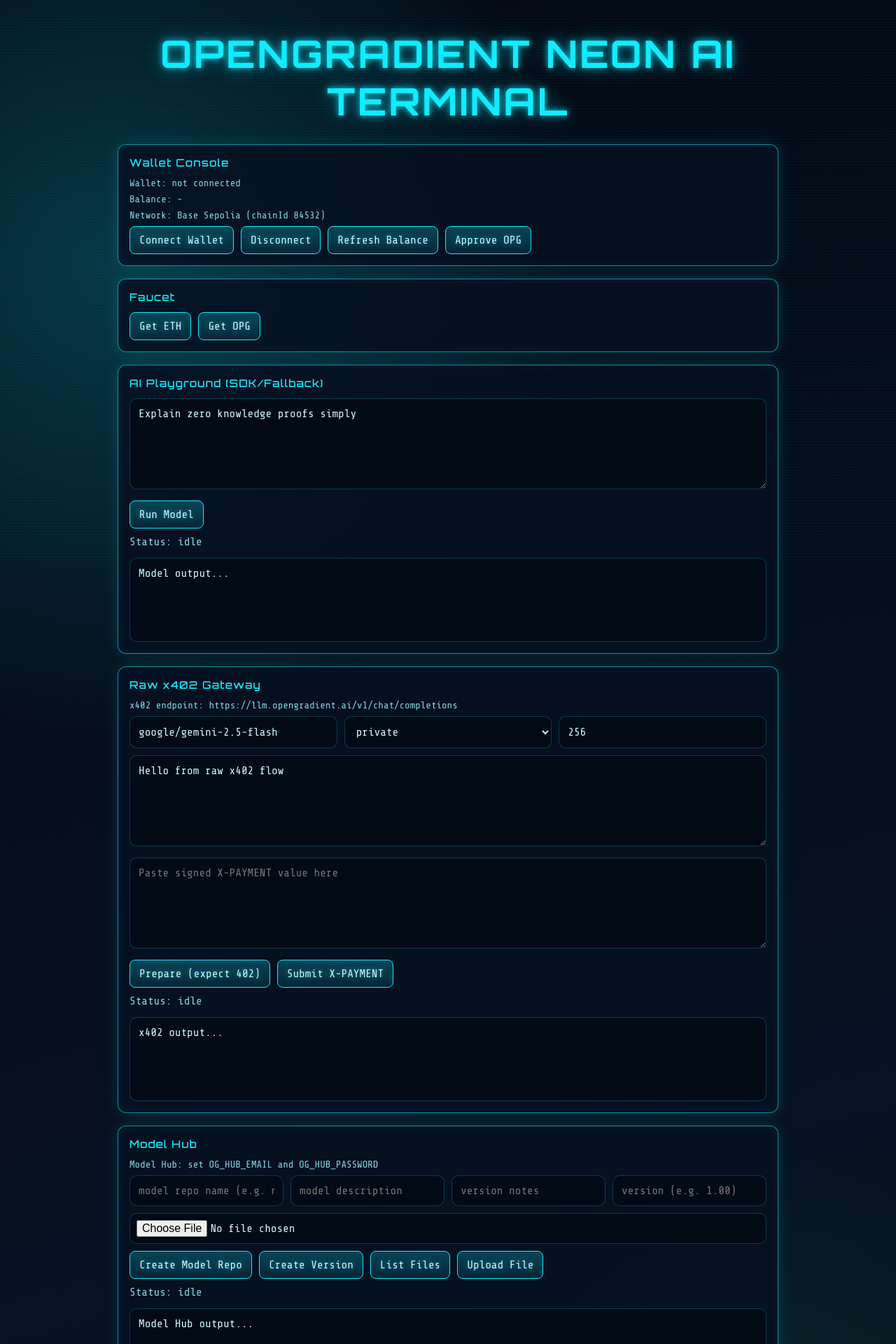
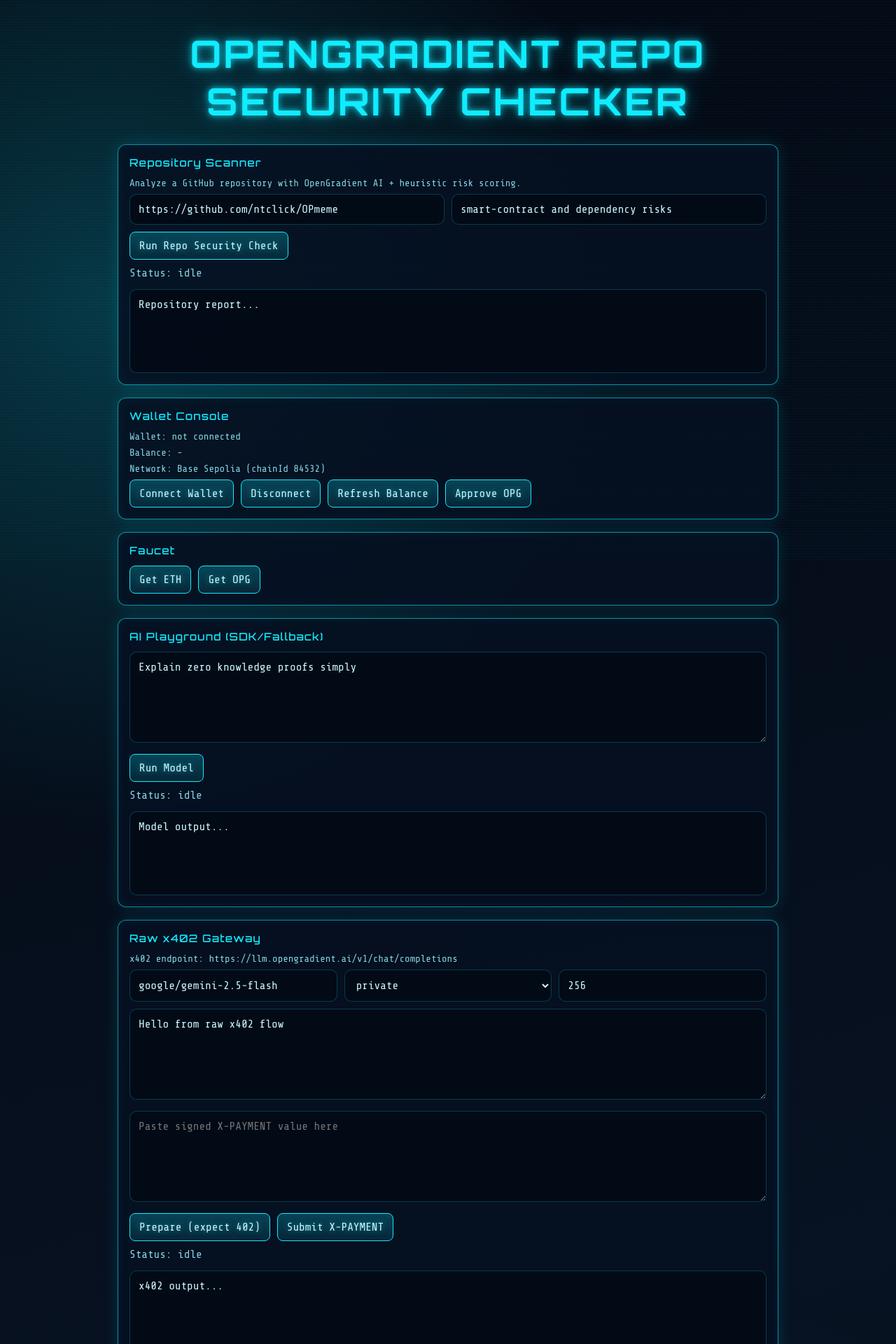
Before and after one commit to arthuroua/opengradient-intelligence-terminal, a Flask app: page / in a window 1280 px wide. Shown: the top 1920 px of the page at 70% size. Run offline with Flask 3, Linux system fonts and the light colour scheme; some libraries are stand-ins or nearby versions.

Commit message:
Add Repo Security Checker app flow for OpenGradient

```diff
--- a/app.py
+++ b/app.py
@@ -6,6 +6,7 @@ import re
 import tempfile
 import threading
 import time
+from datetime import datetime, timezone
 from typing import Any
 from urllib.parse import urlparse
 import requests
@@ -77,6 +78,8 @@ DEFAULT_OPG_TOKEN = os.getenv("OPG_TOKEN_ADDRESS", "")
 DEFAULT_OG_SPENDER = os.getenv("OG_SPENDER_ADDRESS", "")
 DEFAULT_OPG_FAUCET_URL = os.getenv("OPG_FAUCET_URL", "https://faucet.opengradient.ai")
 DEFAULT_ETH_FAUCET_URL = os.getenv("ETH_FAUCET_URL", "https://www.alchemy.com/faucets/base-sepolia")
+GITHUB_API_BASE = os.getenv("GITHUB_API_BASE", "https://api.github.com")
+REPO_CHECK_README_MAX_CHARS = int(os.getenv("REPO_CHECK_README_MAX_CHARS", "5000"))
 
 OG_SDK_MODEL = os.getenv("OG_SDK_MODEL", "GPT_4_1_2025_04_14")
 OG_SETTLEMENT_MODE = os.getenv("OG_SETTLEMENT_MODE", "PRIVATE").upper()
@@ -893,6 +896,189 @@ def call_offline_fallback(prompt: str) -> str:
     )
 
 
+def _github_headers() -> dict[str, str]:
+    headers = {
+        "Accept": "application/vnd.github+json",
+        "User-Agent": "OpenGradientRepoSecurityChecker/1.0",
+    }
+    github_token = (os.getenv("GITHUB_TOKEN") or "").strip()
+    if github_token:
+        headers["Authorization"] = f"Bearer {github_token}"
+    return headers
+
+
+def _parse_github_repo_input(repo_input: str) -> tuple[str, str, str]:
+    value = (repo_input or "").strip()
+    if not value:
+        raise ValueError("GitHub repository URL is required")
+
+    value = value.replace("git@github.com:", "https://github.com/").replace(".git", "")
+    if re.match(r"^[A-Za-z0-9_.-]+/[A-Za-z0-9_.-]+$", value):
+        owner, repo = value.split("/", 1)
+        return owner, repo, f"https://github.com/{owner}/{repo}"
+
+    parsed = urlparse(value)
+    if parsed.netloc.lower() not in ("github.com", "www.github.com"):
+        raise ValueError("Only github.com repositories are supported")
+
+    parts = [p for p in parsed.path.strip("/").split("/") if p]
+    if len(parts) < 2:
+        raise ValueError("Invalid GitHub repository URL. Expected format: https://github.com/owner/repo")
+
+    owner, repo = parts[0], parts[1]
+    return owner, repo, f"https://github.com/{owner}/{repo}"
+
+
+def _fetch_repo_snapshot(owner: str, repo: str) -> dict[str, Any]:
+    headers = _github_headers()
+    repo_resp = requests.get(f"{GITHUB_API_BASE}/repos/{owner}/{repo}", headers=headers, timeout=REQUEST_TIMEOUT)
+    if repo_resp.status_code == 404:
+        raise RuntimeError("Repository not found or private repository is inaccessible")
+    repo_resp.raise_for_status()
+    repo_data = repo_resp.json()
+
+    readme_text = ""
+    readme_resp = requests.get(
+        f"{GITHUB_API_BASE}/repos/{owner}/{repo}/readme",
+        headers=headers,
+        timeout=REQUEST_TIMEOUT,
+    )
+    if readme_resp.status_code == 200:
+        readme_payload = readme_resp.json()
+        content_b64 = (readme_payload.get("content") or "").replace("\n", "")
+        if content_b64:
+            try:
+                readme_text = base64.b64decode(content_b64).decode("utf-8", errors="ignore")
+            except Exception:
+                readme_text = ""
+
+    langs_resp = requests.get(
+        f"{GITHUB_API_BASE}/repos/{owner}/{repo}/languages",
+        headers=headers,
+        timeout=REQUEST_TIMEOUT,
+    )
+    langs = {}
+    if langs_resp.status_code == 200:
+        try:
+            langs = langs_resp.json()
+        except Exception:
+            langs = {}
+
+    return {
+        "repo": {
+            "full_name": repo_data.get("full_name"),
+            "html_url": repo_data.get("html_url"),
+            "description": repo_data.get("description"),
+            "default_branch": repo_data.get("default_branch"),
+            "created_at": repo_data.get("created_at"),
+            "updated_at": repo_data.get("updated_at"),
+            "pushed_at": repo_data.get("pushed_at"),
+            "stargazers_count": int(repo_data.get("stargazers_count") or 0),
+            "forks_count": int(repo_data.get("forks_count") or 0),
+            "open_issues_count": int(repo_data.get("open_issues_count") or 0),
+            "watchers_count": int(repo_data.get("subscribers_count") or repo_data.get("watchers_count") or 0),
+            "archived": bool(repo_data.get("archived")),
+            "disabled": bool(repo_data.get("disabled")),
+            "license": (repo_data.get("license") or {}).get("spdx_id"),
+            "topics": repo_data.get("topics") or [],
+        },
+        "languages": langs,
+        "readme_excerpt": (readme_text or "")[:REPO_CHECK_README_MAX_CHARS],
+    }
+
+
+def _safe_parse_iso8601(value: str | None) -> datetime | None:
+    if not value:
+        return None
+    try:
+        return datetime.fromisoformat(value.replace("Z", "+00:00")).astimezone(timezone.utc)
+    except Exception:
+        return None
+
+
+def _build_repo_heuristics(snapshot: dict[str, Any]) -> dict[str, Any]:
+    repo = snapshot.get("repo") or {}
+    readme = (snapshot.get("readme_excerpt") or "").lower()
+    risk_score = 0
+    findings: list[str] = []
+
+    if repo.get("archived"):
+        risk_score += 30
+        findings.append("Repository is archived (maintenance risk).")
+    if repo.get("disabled"):
+        risk_score += 40
+        findings.append("Repository is disabled by GitHub.")
+    if not repo.get("license") or repo.get("license") in ("NOASSERTION", "NONE", None):
+        risk_score += 10
+        findings.append("No clear open-source license detected.")
+    if not (snapshot.get("readme_excerpt") or "").strip():
+        risk_score += 15
+        findings.append("README is missing or inaccessible.")
+
+    created_at = _safe_parse_iso8601(repo.get("created_at"))
+    pushed_at = _safe_parse_iso8601(repo.get("pushed_at"))
+    now_utc = datetime.now(timezone.utc)
+    stars = int(repo.get("stargazers_count") or 0)
+
+    if created_at and (now_utc - created_at).days < 14 and stars < 3:
+        risk_score += 15
+        findings.append("Very new repository with low social proof.")
+    if pushed_at and (now_utc - pushed_at).days > 365:
+        risk_score += 10
+        findings.append("No recent commits in over 1 year.")
+    if int(repo.get("open_issues_count") or 0) > 200:
+        risk_score += 5
+        findings.append("Large number of open issues.")
+
+    suspicious_patterns = {
+        "curl pipe shell install detected": r"curl[^\\n]*\|[^\\n]*(sh|bash)",
+        "wget pipe shell install detected": r"wget[^\\n]*\|[^\\n]*(sh|bash)",
+        "private key string mention in README": r"private[_ -]?key|mnemonic|seed phrase",
+        "disabled ssl verification mention": r"verify\s*=\s*false|--insecure|ssl\s*verify\s*false",
+    }
+    for label, pattern in suspicious_patterns.items():
+        if re.search(pattern, readme):
+            risk_score += 10
+            findings.append(label)
+
+    risk_score = max(0, min(risk_score, 100))
+    if risk_score >= 75:
+        verdict = "critical"
+    elif risk_score >= 50:
+        verdict = "high"
+    elif risk_score >= 25:
+        verdict = "medium"
+    else:
+        verdict = "low"
+
+    return {
+        "risk_score": risk_score,
+        "verdict": verdict,
+        "findings": findings,
+    }
+
+
+def _build_repo_security_prompt(snapshot: dict[str, Any], heuristics: dict[str, Any], focus: str) -> str:
+    return (
+        "You are a senior Web3 + AppSec auditor. Analyze the GitHub repository security posture.\n"
+        f"Focus area from user: {focus or 'general repository security'}.\n\n"
+        "Repository metadata:\n"
+        f"{json.dumps(snapshot.get('repo') or {}, ensure_ascii=False, indent=2)}\n\n"
+        "Languages:\n"
+        f"{json.dumps(snapshot.get('languages') or {}, ensure_ascii=False, indent=2)}\n\n"
+        "Heuristic pre-scan:\n"
+        f"{json.dumps(heuristics, ensure_ascii=False, indent=2)}\n\n"
+        "README excerpt:\n"
+        f"{(snapshot.get('readme_excerpt') or '')[:3500]}\n\n"
+        "Return concise markdown with sections:\n"
+        "1) Verdict (Low/Medium/High/Critical and why)\n"
+        "2) Top 5 risks (specific)\n"
+        "3) What to verify manually next\n"
+        "4) Safe usage recommendation for end users\n"
+        "Use concrete language, no legal advice."
+    )
+
+
 def generate_reply(prompt: str) -> tuple[str, str]:
     provider = DEFAULT_PROVIDER
     errors: list[str] = []
@@ -993,6 +1179,42 @@ def chat():
         return _json_error("Network error while calling provider", 502, str(exc))
     except Exception as exc:
         return _json_error(str(exc), 500)
+
+
+@app.post("/api/repo-security/check")
+def repo_security_check():
+    data = request.get_json(silent=True) or {}
+    repo_input = (data.get("repo_url") or data.get("repo") or "").strip()
+    focus = (data.get("focus") or "smart-contract and dependency risk").strip()
+
+    try:
+        owner, repo, canonical_url = _parse_github_repo_input(repo_input)
+    except ValueError as exc:
+        return _json_error(str(exc), 400)
+
+    try:
+        snapshot = _fetch_repo_snapshot(owner, repo)
+        heuristics = _build_repo_heuristics(snapshot)
+        analysis_prompt = _build_repo_security_prompt(snapshot, heuristics, focus)
+        analysis, ai_provider = generate_reply(analysis_prompt)
+        return jsonify(
+            {
+                "ok": True,
+                "repo": canonical_url,
+                "metadata": snapshot.get("repo") or {},
+                "languages": snapshot.get("languages") or {},
+                "heuristics": heuristics,
+                "analysis": analysis,
+                "provider": ai_provider,
+            }
+        )
+    except requests.HTTPError as exc:
+        details = exc.response.text[:500] if exc.response is not None else str(exc)
+        return _json_error("GitHub API error", 502, details)
+    except requests.RequestException as exc:
+        return _json_error("Network error while fetching repository", 502, str(exc))
+    except Exception as exc:
+        return _json_error("Repo security check failed", 500, str(exc))
 
 
 @app.post("/api/x402/prepare")
--- a/templates/index.html
+++ b/templates/index.html
@@ -3,7 +3,7 @@
   <head>
     <meta charset="UTF-8" />
     <meta name="viewport" content="width=device-width, initial-scale=1.0" />
-    <title>OpenGradient Neon AI Terminal</title>
+    <title>OpenGradient Repo Security Checker</title>
     <link rel="preconnect" href="https://fonts.googleapis.com" />
     <link rel="preconnect" href="https://fonts.gstatic.com" crossorigin />
     <link href="https://fonts.googleapis.com/css2?family=Orbitron:wght@500;700&family=Share+Tech+Mono&display=swap" rel="stylesheet" />
@@ -125,7 +125,19 @@
   </head>
   <body class="scanlines">
     <div class="wrap">
-      <h1>OpenGradient Neon AI Terminal</h1>
+      <h1>OpenGradient Repo Security Checker</h1>
+
+      <section class="panel">
+        <div class="panel-title">Repository Scanner</div>
+        <div class="meta">Analyze a GitHub repository with OpenGradient AI + heuristic risk scoring.</div>
+        <div class="grid">
+          <input id="repoUrl" placeholder="https://github.com/owner/repo" value="https://github.com/ntclick/OPmeme" />
+          <input id="repoFocus" placeholder="focus (optional)" value="smart-contract and dependency risks" />
+        </div>
+        <button id="repoCheckBtn">Run Repo Security Check</button>
+        <div class="status" id="repoStatus">Status: idle</div>
+        <div class="output" id="repoOutput">Repository report...</div>
+      </section>
 
       <section class="panel">
         <div class="panel-title">Wallet Console</div>
@@ -232,6 +244,10 @@
       const runStatusEl = document.getElementById("runStatus");
       const outputEl = document.getElementById("output");
       const promptEl = document.getElementById("prompt");
+      const repoStatusEl = document.getElementById("repoStatus");
+      const repoOutputEl = document.getElementById("repoOutput");
+      const repoUrlEl = document.getElementById("repoUrl");
+      const repoFocusEl = document.getElementById("repoFocus");
 
       const x402StateEl = document.getElementById("x402State");
       const x402StatusEl = document.getElementById("x402Status");
@@ -266,6 +282,7 @@
       const refreshBtn = document.getElementById("refreshBtn");
       const approveBtn = document.getElementById("approveBtn");
       const runBtn = document.getElementById("runBtn");
+      const repoCheckBtn = document.getElementById("repoCheckBtn");
       const ethFaucetBtn = document.getElementById("ethFaucetBtn");
       const opgFaucetBtn = document.getElementById("opgFaucetBtn");
 
@@ -431,6 +448,47 @@
         }
       }
 
+      async function runRepoSecurityCheck() {
+        const repo_url = repoUrlEl.value.trim();
+        const focus = repoFocusEl.value.trim();
+        if (!repo_url) { repoStatusEl.textContent = "Status: repository URL is required"; return; }
+        repoCheckBtn.disabled = true;
+        repoStatusEl.textContent = "Status: scanning repository...";
+        repoOutputEl.textContent = "Collecting repository metadata and running AI analysis...";
+        try {
+          const r = await fetch("/api/repo-security/check", {
+            method: "POST",
+            headers: { "Content-Type": "application/json" },
+            body: JSON.stringify({ repo_url, focus })
+          });
+          const data = await r.json();
+          if (!r.ok) {
+            repoOutputEl.textContent = data.details || data.error || "Unknown error";
+            repoStatusEl.innerHTML = '<span class="danger">Status: check failed</span>';
+            return;
+          }
+
+          const formatted = [
+            `Repository: ${data.repo}`,
+            `Provider: ${data.provider}`,
+            "",
+            "Heuristics:",
+            pretty(data.heuristics),
+            "",
+            "AI Analysis:",
+            data.analysis
+          ].join("\n");
+
+          repoOutputEl.textContent = formatted;
+          repoStatusEl.textContent = `Status: complete (${data.provider})`;
+        } catch (error) {
+          repoOutputEl.textContent = error.message;
+          repoStatusEl.innerHTML = '<span class="danger">Status: network error</span>';
+        } finally {
+          repoCheckBtn.disabled = false;
+        }
+      }
+
       async function x402Prepare() {
         const model = x402ModelEl.value.trim();
         const settlement = x402SettlementEl.value;
@@ -503,7 +561,7 @@
 
       async function createModelRepo() {
         const model_name = modelNameEl.value.trim();
-        const model_desc = modelDescEl.value.trim() || "Created from Neon AI Terminal";
+        const model_desc = modelDescEl.value.trim() || "Created from OpenGradient Repo Security Checker";
         if (!model_name) { hubStatusEl.innerHTML = '<span class="danger">Status: model name is required</span>'; return; }
         hubStatusEl.textContent = "Status: creating model repo...";
         const r = await fetch("/api/modelhub/create-model", { method: "POST", headers: { "Content-Type": "application/json" }, body: JSON.stringify({ model_name, model_desc }) });
@@ -615,6 +673,10 @@
       refreshBtn.addEventListener("click", refreshBalance);
       approveBtn.addEventListener("click", approveOpg);
       runBtn.addEventListener("click", runModel);
+      repoCheckBtn.addEventListener("click", () => runRepoSecurityCheck().catch((e) => {
+        repoStatusEl.innerHTML = '<span class="danger">Status: check failed</span>';
+        repoOutputEl.textContent = e.message;
+      }));
       ethFaucetBtn.addEventListener("click", () => openLink(cfg?.ethFaucetUrl));
       opgFaucetBtn.addEventListener("click", () => openLink(cfg?.opgFaucetUrl));
 
```
